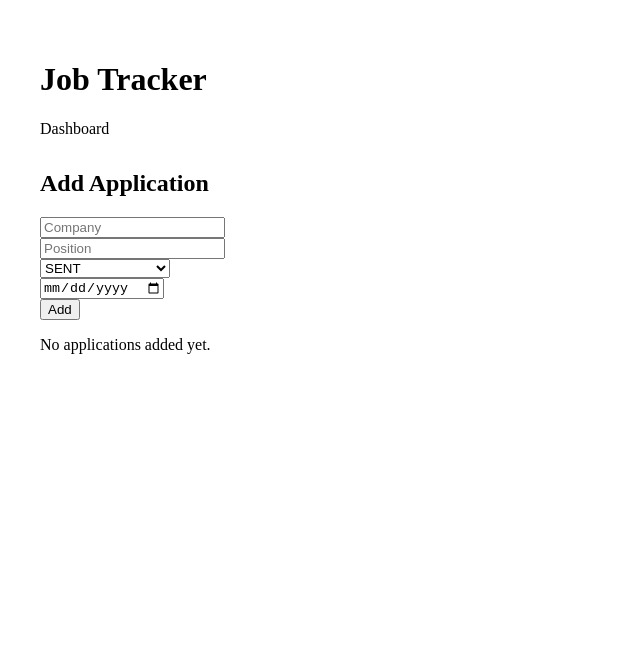
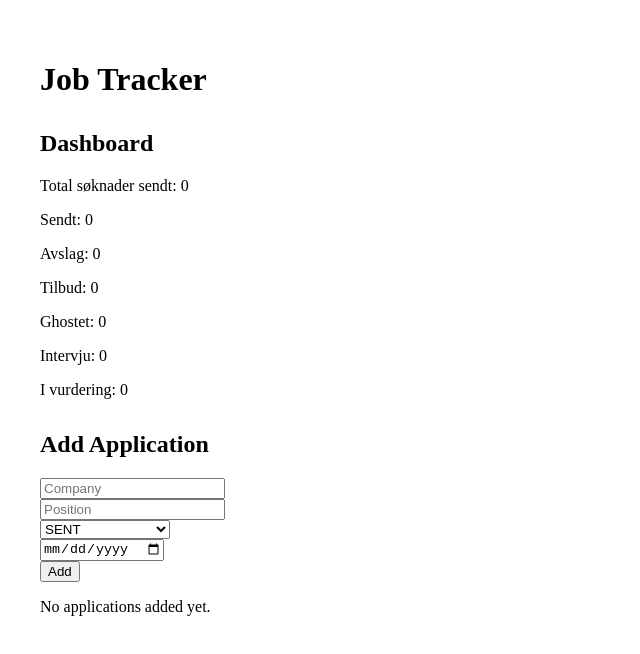
Before and after one commit to ali2011111/job_tracker_application, a React (Vite) app: page / in a window 1280 px wide. Shown: the top 654 px of the page, without its empty margins (0-640 px from the left). Built offline with nearby package versions, Linux system fonts and the light colour scheme.

Commit message:
feat: La til dashboard visning

```diff
--- a/src/components/Dashboard.jsx
+++ b/src/components/Dashboard.jsx
@@ -1,5 +1,24 @@
+import { STATUS } from "../constants/status"
+
 function Dashboard({ applications }) {
-  return <div>Dashboard</div>
+
+  const countByStatus = (status) =>
+    applications.filter(app => app.status === status).length
+
+  return (
+    <div style={{ marginTop: "2rem" }}>
+      <h2>Dashboard</h2>
+
+      <p>Total søknader sendt: {applications.length}</p>
+      <p>Sendt: {countByStatus(STATUS.SENT)}</p>
+      <p>Avslag: {countByStatus(STATUS.REJECTED)}</p>
+      <p>Tilbud: {countByStatus(STATUS.OFFER)}</p>
+      <p>Ghostet: {countByStatus(STATUS.GHOSTED)}</p>
+      <p>Intervju: {countByStatus(STATUS.INTERVIEW)}</p>
+      <p>I vurdering: {countByStatus(STATUS.UNDER_REVIEW)}</p>
+
+    </div>
+  )
 }
 
 export default Dashboard
```
